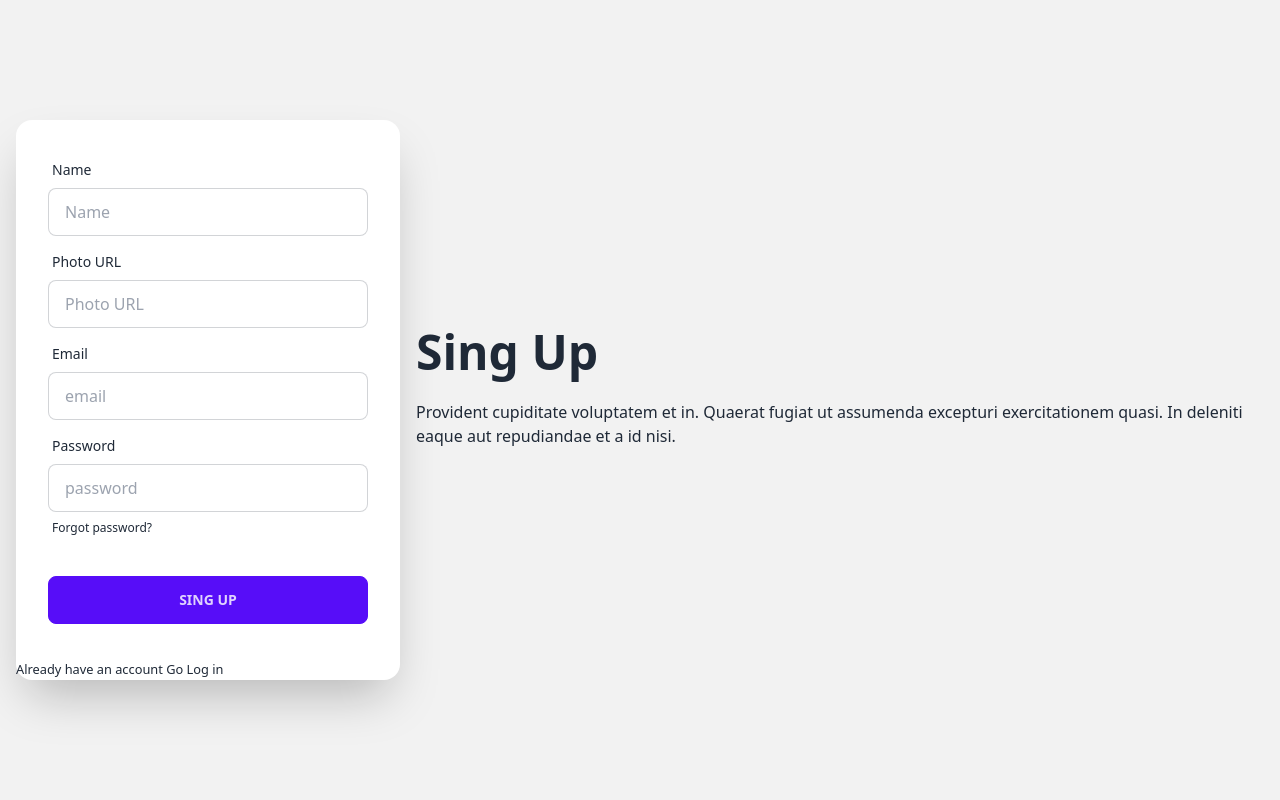
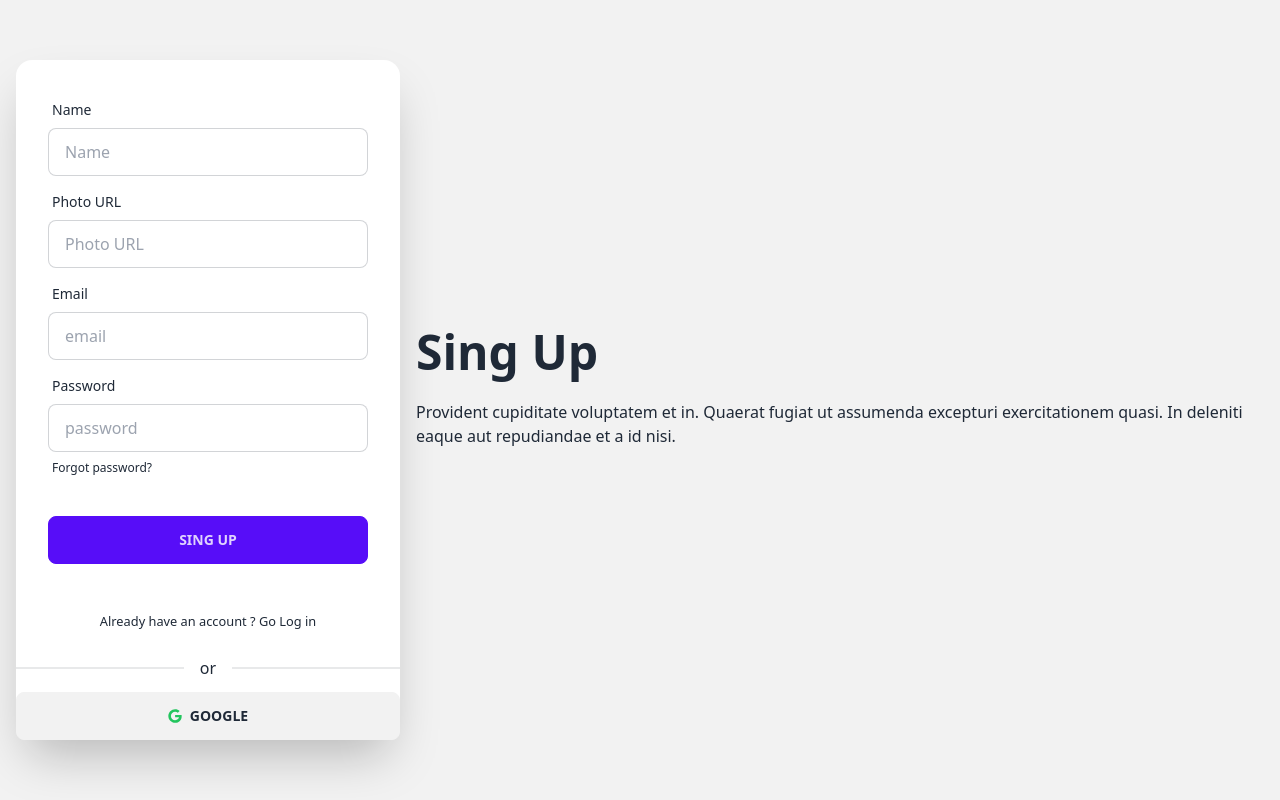
Before and after one commit to sazin222/bistro-boss-client, a React (Vite) app: page /register in a window 1280 px wide. Built offline with nearby package versions, Linux system fonts and the light colour scheme; no server answers.

Commit message:
created the google login provider in socialLogin components

```diff
--- /dev/null
+++ b/src/Components/SocialLogin/SocialLogin.jsx
@@ -0,0 +1,25 @@
+import { FaGoogle } from "react-icons/fa";
+import useAuth from "../../Hooks/useAuth";
+
+const SocialLogin = () => {
+    const {singInGoogle}= useAuth()
+    const handelSingInWithGoogle= ()=>{
+        singInGoogle()
+        .then(result=>{
+            console.log(result.user);
+        })
+    }
+  return (
+    <div>
+      <div className="text-center ">
+      <div className="divider">or</div>
+        <button onClick={handelSingInWithGoogle} className="btn w-full">
+         <FaGoogle className="text-green-500"></FaGoogle>
+          Google
+        </button>
+      </div>
+    </div>
+  );
+};
+
+export default SocialLogin;
--- /dev/null
+++ b/src/Hooks/useAxiosPublic.jsx
@@ -0,0 +1,10 @@
+import axios from "axios";
+
+const axiosPublic = axios.create({
+    baseURL:'http://localhost:5000'
+})
+const useAxiosPublic = () => {
+    return axiosPublic
+};
+
+export default useAxiosPublic;
--- a/src/Pages/Login/Login.jsx
+++ b/src/Pages/Login/Login.jsx
@@ -4,6 +4,7 @@ import { AuthContext } from '../../provider/Authprovider';
 import { Link, useLocation, useNavigate } from 'react-router-dom';
 import { Helmet } from 'react-helmet-async';
 import Swal from 'sweetalert2';
+import SocialLogin from '../../Components/SocialLogin/SocialLogin';
 
 const Login = () => {
     // const captcha = useRef(null)
@@ -128,11 +129,13 @@ const Login = () => {
         <button disabled={disAbled} type="submit" className="btn btn-primary">Login</button>
       </div>
     </form>
-    <p> <small>New here ?</small> <Link to={'/register'}>
+    <p className='text-center p-3'> <small>New here ?</small> <Link to={'/register'}>
        Create A new Account
       </Link> </p>
+      <SocialLogin></SocialLogin>
   </div>
-</div>
+  </div>
+
 </div>
 
     </>
--- a/src/Pages/Register/Register.jsx
+++ b/src/Pages/Register/Register.jsx
@@ -4,9 +4,12 @@ import { useForm } from "react-hook-form";
 import { Link, useNavigate } from "react-router-dom";
 import { AuthContext } from "../../provider/Authprovider";
 import Swal from "sweetalert2";
+import useAxiosPublic from "../../Hooks/useAxiosPublic";
+import SocialLogin from "../../Components/SocialLogin/SocialLogin";
 
 
 const Register = () => {
+  const axiosPublic = useAxiosPublic()
     const {
         register,
         reset,
@@ -20,11 +23,19 @@ const Register = () => {
         console.log(data)
         createUser(data.email, data.password)
         .then(result=>{
-          const user= result.user
-          console.log(user);
+          const LoggedUser= result.user
+          console.log(LoggedUser.email);
           updateUserProfile(data.name, data.photoURL)
-          .then(result=>{
-            console.log(result.user);
+          .then(()=>{
+            // create user add on database
+            const userInfo={
+              name: data.name,
+              email: data.email
+            }
+            axiosPublic.post('/users', userInfo)
+            .then(res=>{
+              if(res.data.insertedId){
+                console.log('user added the database ');
                 reset()
                 Swal.fire({
                   position: "top-end",
@@ -34,6 +45,9 @@ const Register = () => {
                   timer: 1500
                 });
                 navigate('/')
+              }
+            })
+
           })
           .catch(error=>{
             console.log(error);
@@ -109,9 +123,10 @@ const Register = () => {
                 <button type="submit" className="btn btn-primary">Sing Up</button>
               </div>
             </form>
-            <p>
-              <small>Already have an account <Link to={'/login'}> Go Log in</Link></small>
+            <p className="text-center py-3">
+              <small>Already have an account ? <Link to={'/login'}> Go Log in</Link></small>
             </p>
+            <SocialLogin></SocialLogin>
           </div>
         </div>
       </div>
--- a/src/Routes/Routes.jsx
+++ b/src/Routes/Routes.jsx
@@ -47,7 +47,9 @@ import Cart from "../Pages/Dashboard/Cart/Cart";
     },
     {
       path: "dashboard",
-      element: <Dashboard></Dashboard>,
+      element: <PrivetRoute>
+        <Dashboard></Dashboard>
+      </PrivetRoute>,
       children:[
         {
           path:'cart',
--- a/src/provider/AuthProvider.jsx
+++ b/src/provider/AuthProvider.jsx
@@ -1,5 +1,5 @@
 import { createContext, useEffect, useState } from "react";
-import { createUserWithEmailAndPassword, getAuth, onAuthStateChanged, signInWithEmailAndPassword, signOut, updateProfile } from "firebase/auth";
+import { GoogleAuthProvider, createUserWithEmailAndPassword, getAuth, onAuthStateChanged, signInWithEmailAndPassword, signInWithPopup, signOut, updateProfile } from "firebase/auth";
 import app from "../Firebase/firebase.config";
 
 
@@ -12,6 +12,8 @@ const AuthProvider = ({children}) => {
     const [user, setUser]= useState(null)
     const [loading, setLoading]= useState(true)
 
+    const Googleprovider = new GoogleAuthProvider();
+
     const createUser = (email, password)=>{
         setLoading(true)
       return createUserWithEmailAndPassword(auth, email, password)
@@ -20,6 +22,10 @@ const AuthProvider = ({children}) => {
     const singIn = (email, password)=>{
        setLoading(true)
      return signInWithEmailAndPassword(auth, email, password)
+    }
+
+    const singInGoogle = ()=>{
+      return signInWithPopup(auth, Googleprovider)
     }
 
     const logOut = ()=>{
@@ -50,6 +56,7 @@ const AuthProvider = ({children}) => {
        loading,
        createUser,
        singIn,
+       singInGoogle,
        logOut,
        updateUserProfile,
 
```
Lines whose indentation alone changed are shown as unchanged.
